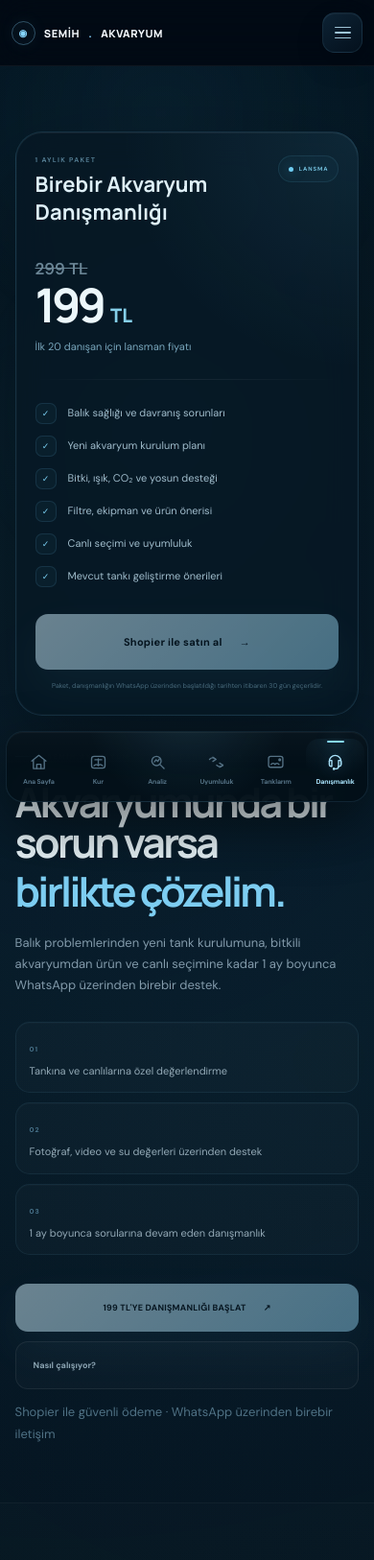
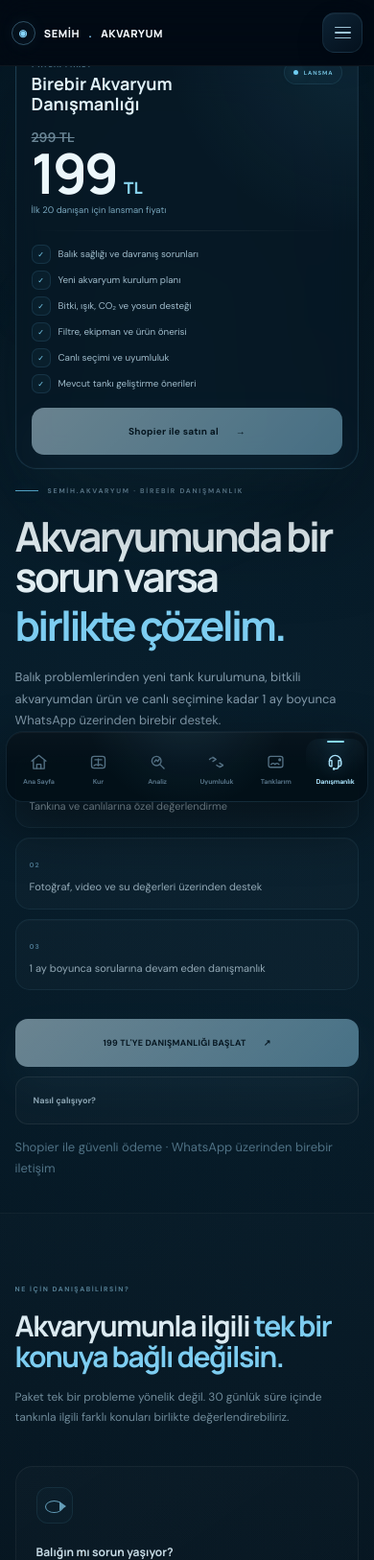
Before and after one commit to bidimenu/semih-akvaryum, a Flask app: page /danismanlik in a window 390 px wide. Shown: the top 1626 px of the page at 96% size. Run offline with Flask 3, Linux system fonts and the light colour scheme; some libraries are stand-ins or nearby versions.

Commit message:
son testtir

```diff
--- a/templates/danismanlik.html
+++ b/templates/danismanlik.html
@@ -7,8 +7,143 @@ Birebir Akvaryum Danışmanlığı · Semih Akvaryum
 {% block extra_css %}
 <link
     rel="stylesheet"
-    href="{{ url_for('static', filename='css/consulting.css', v='20260903-4') }}"
+    href="{{ url_for('static', filename='css/consulting.css', v='20260903-5') }}"
 >
+
+<style>
+@media (max-width: 900px) {
+
+    .consulting-hero {
+        padding: 0 0 34px !important;
+    }
+
+    .consulting-hero-grid {
+        grid-template-columns: 1fr !important;
+        gap: 18px !important;
+    }
+
+    .consulting-offer-card {
+        order: 1 !important;
+
+        width: 100% !important;
+        max-width: 100% !important;
+
+        margin:
+            -26px 0 0 !important;
+
+        padding:
+            17px 16px 14px !important;
+
+        border-radius: 22px !important;
+
+        transform: none !important;
+    }
+
+    .consulting-hero-copy {
+        order: 2 !important;
+    }
+
+    .consulting-offer-label {
+        margin-bottom: 5px !important;
+    }
+
+    .consulting-offer-top strong {
+        max-width: 245px !important;
+
+        font-size: 18px !important;
+        line-height: 1.18 !important;
+    }
+
+    .consulting-live-badge {
+        min-height: 25px !important;
+
+        padding: 0 9px !important;
+    }
+
+    .consulting-price {
+        margin-top: 15px !important;
+    }
+
+    .consulting-old-price {
+        font-size: 14px !important;
+    }
+
+    .consulting-current-price {
+        margin-top: 1px !important;
+    }
+
+    .consulting-current-price strong {
+        font-size: 58px !important;
+        line-height: .92 !important;
+        letter-spacing: -3px !important;
+    }
+
+    .consulting-current-price span {
+        font-size: 17px !important;
+    }
+
+    body .consulting-price p {
+        margin-top: 6px !important;
+
+        font-size: 9.5px !important;
+        line-height: 1.35 !important;
+    }
+
+    .consulting-divider {
+        margin:
+            14px 0 !important;
+    }
+
+    .consulting-includes {
+        gap: 7px !important;
+    }
+
+    .consulting-includes > div {
+        grid-template-columns:
+            20px 1fr !important;
+
+        gap: 8px !important;
+    }
+
+    .consulting-includes span {
+        width: 20px !important;
+        height: 20px !important;
+
+        font-size: 8px !important;
+    }
+
+    body .consulting-includes p {
+        font-size: 9.8px !important;
+        line-height: 1.28 !important;
+    }
+
+    .consulting-card-cta {
+        min-height: 49px !important;
+
+        margin-top: 15px !important;
+
+        font-size: 10px !important;
+    }
+
+    .consulting-offer-card > small {
+        display: none !important;
+    }
+}
+
+
+@media (max-width: 560px) {
+
+    .consulting-shell {
+        width: 92% !important;
+    }
+
+    .consulting-offer-card {
+        margin-top: -24px !important;
+    }
+
+}
+</style>
+
 {% endblock %}
 
 {% block content %}
```
